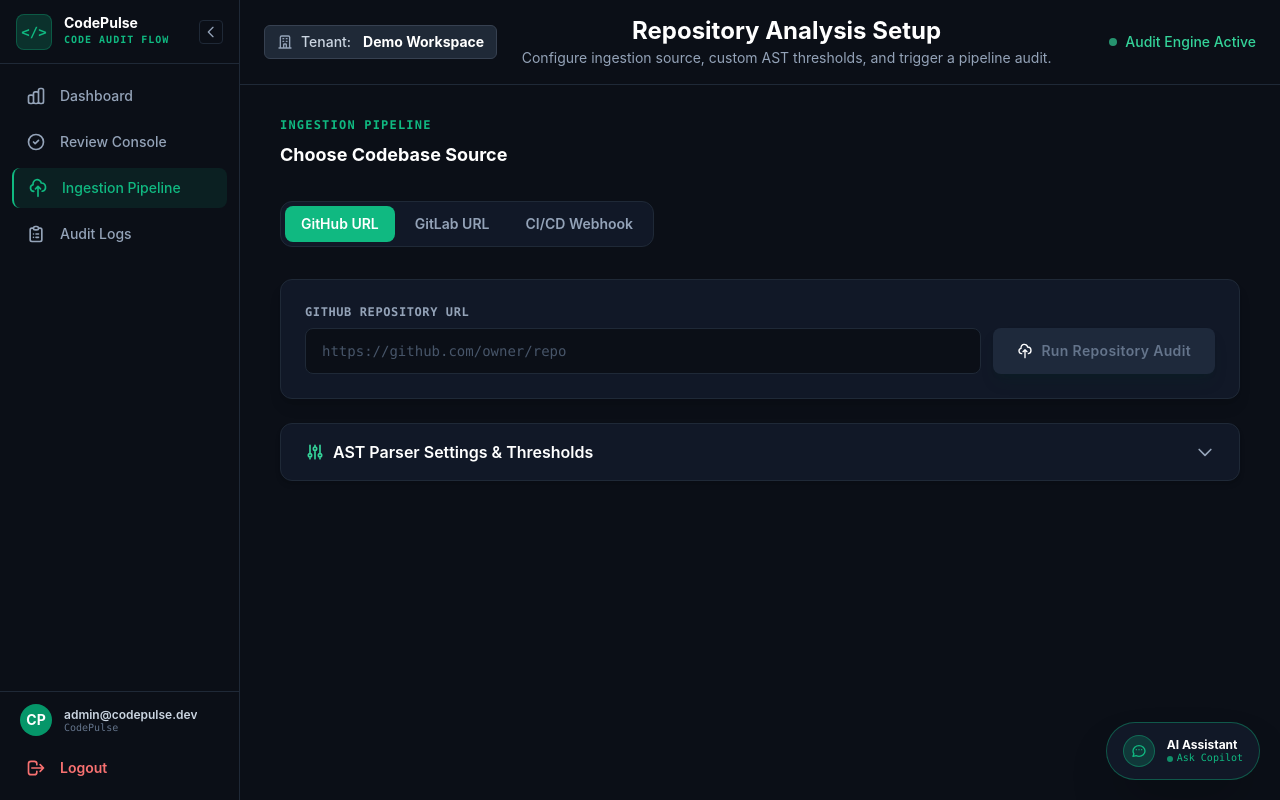
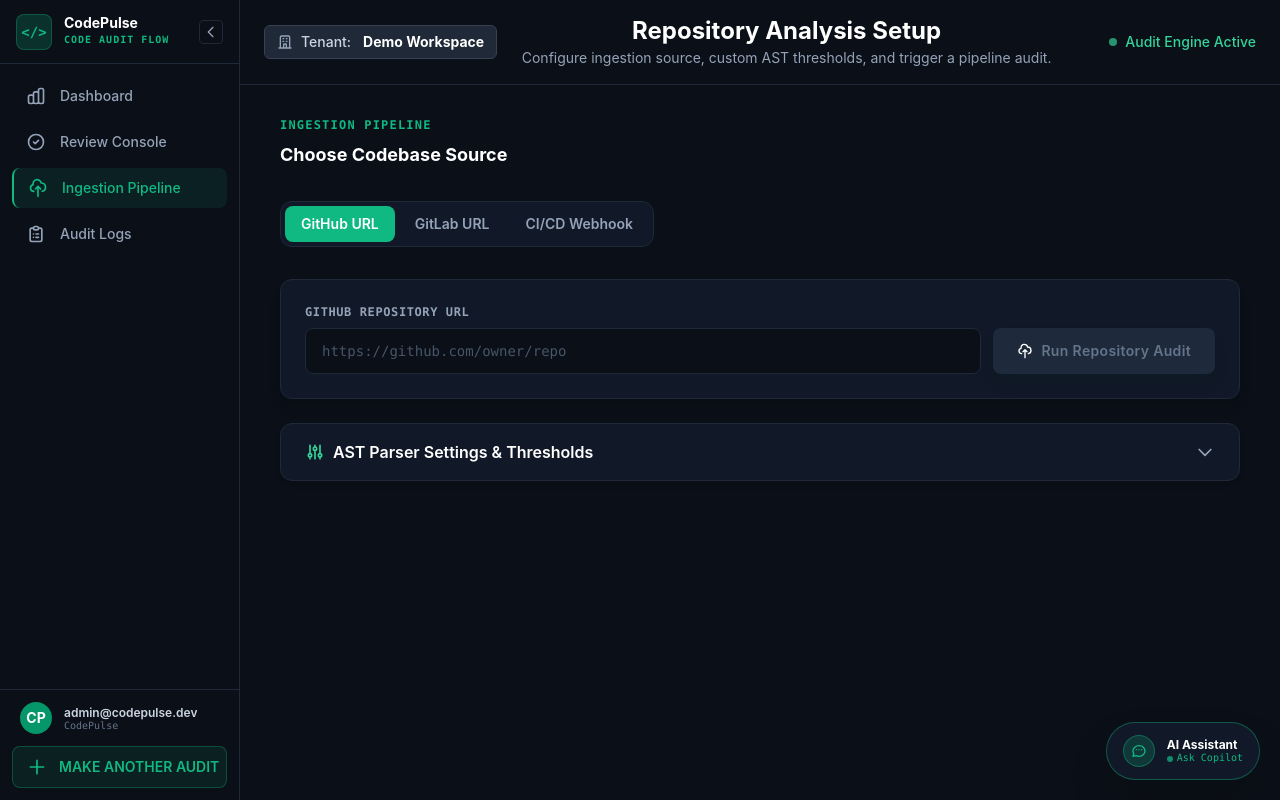
Before and after one commit to adisri19/SynapseScan, a Next.js app: page /ingestion in a window 1280 px wide. Built offline with nearby package versions, Linux system fonts and the light colour scheme.

Commit message:
feat(sidebar): replace logout button with MAKE ANOTHER AUDIT action button

```diff
--- a/components/layout/sidebar.tsx
+++ b/components/layout/sidebar.tsx
@@ -11,7 +11,7 @@ export function Sidebar() {
   const router = useRouter();
   const { sidebarCollapsed, toggleSidebar, currentRunId } = useAppStore();
 
-  const handleLogout = () => {
+  const handleNewAudit = () => {
     router.push('/');
   };
 
@@ -131,14 +131,14 @@ export function Sidebar() {
         </div>
 
         <button
-          onClick={handleLogout}
-          className={`w-full flex items-center gap-3.5 px-3.5 py-2.5 text-red-400 hover:text-red-300 hover:bg-red-950/20 rounded-lg text-sm transition duration-150 font-medium ${sidebarCollapsed ? 'justify-center' : ''}`}
-          title={sidebarCollapsed ? 'Logout' : undefined}
+          onClick={handleNewAudit}
+          className={`w-full flex items-center gap-3 px-3.5 py-2.5 text-[#10B981] hover:text-white hover:bg-[#10B981]/20 bg-[#10B981]/10 border border-[#10B981]/30 rounded-lg text-sm transition duration-150 font-semibold cursor-pointer ${sidebarCollapsed ? 'justify-center' : ''}`}
+          title={sidebarCollapsed ? 'Make Another Audit' : undefined}
         >
-          <svg className="w-5 h-5 shrink-0" fill="none" stroke="currentColor" viewBox="0 0 24 24">
-            <path strokeLinecap="round" strokeLinejoin="round" strokeWidth="2" d="M17 16l4-4m0 0l-4-4m4 4H7m6 4v1a3 3 0 01-3 3H6a3 3 0 01-3-3V7a3 3 0 013-3h4a3 3 0 013 3v1" />
+          <svg className="w-5 h-5 shrink-0 text-[#10B981]" fill="none" stroke="currentColor" viewBox="0 0 24 24">
+            <path strokeLinecap="round" strokeLinejoin="round" strokeWidth="2" d="M12 4v16m8-8H4" />
           </svg>
-          {!sidebarCollapsed && <span className="font-semibold whitespace-nowrap">Logout</span>}
+          {!sidebarCollapsed && <span className="whitespace-nowrap">MAKE ANOTHER AUDIT</span>}
         </button>
       </div>
     </aside>
```
